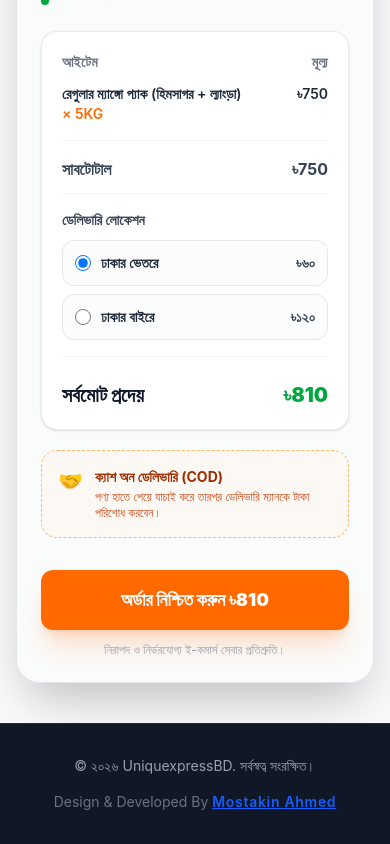
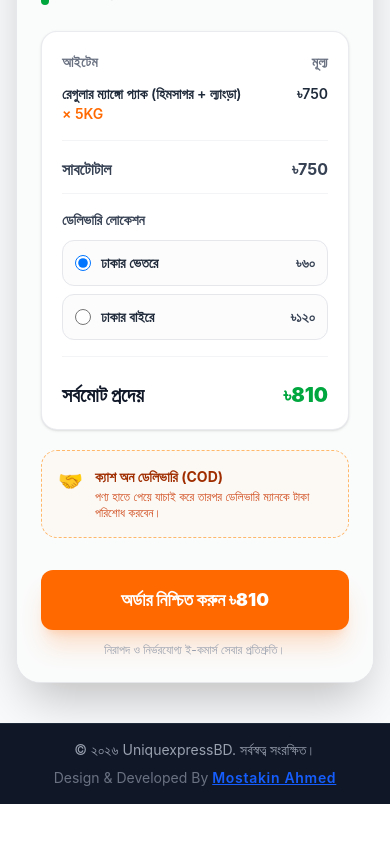
Before and after one commit to mostakinahmed/uxbd-client, a React (Vite) app: page / in a window 390 px wide. Shown: the part 3169-4013 px from the top of the page. After the commit the page ends 3973 px from the top, so only its background shows below. Built offline with nearby package versions, Linux system fonts and the light colour scheme.

Commit message:
first commit

```diff
--- a/src/page/Home.jsx
+++ b/src/page/Home.jsx
@@ -528,8 +528,8 @@ const MangoLandingPage = () => {
             </main>
 
             {/* Premium Minimalistic Footer */}
-            <footer className="bg-gray-900 text-gray-400 text-center py-8 px-4 border-t border-gray-800">
-                <div className="max-w-6xl mx-auto flex flex-col sm:flex-row justify-between items-center gap-4 text-sm">
+            <footer className="bg-gray-900 text-gray-400 text-center md:py-8 py-4 px-4 border-t border-gray-800">
+                <div className="max-w-6xl mx-auto flex flex-col sm:flex-row justify-between items-center md:gap-4 gap-2 text-sm">
                     <p>© ২০২৬ UniquexpressBD. সর্বস্বত্ব সংরক্ষিত।</p>
                     <p className="text-gray-500 text-center">
                         Design & Developed By{" "}
```
